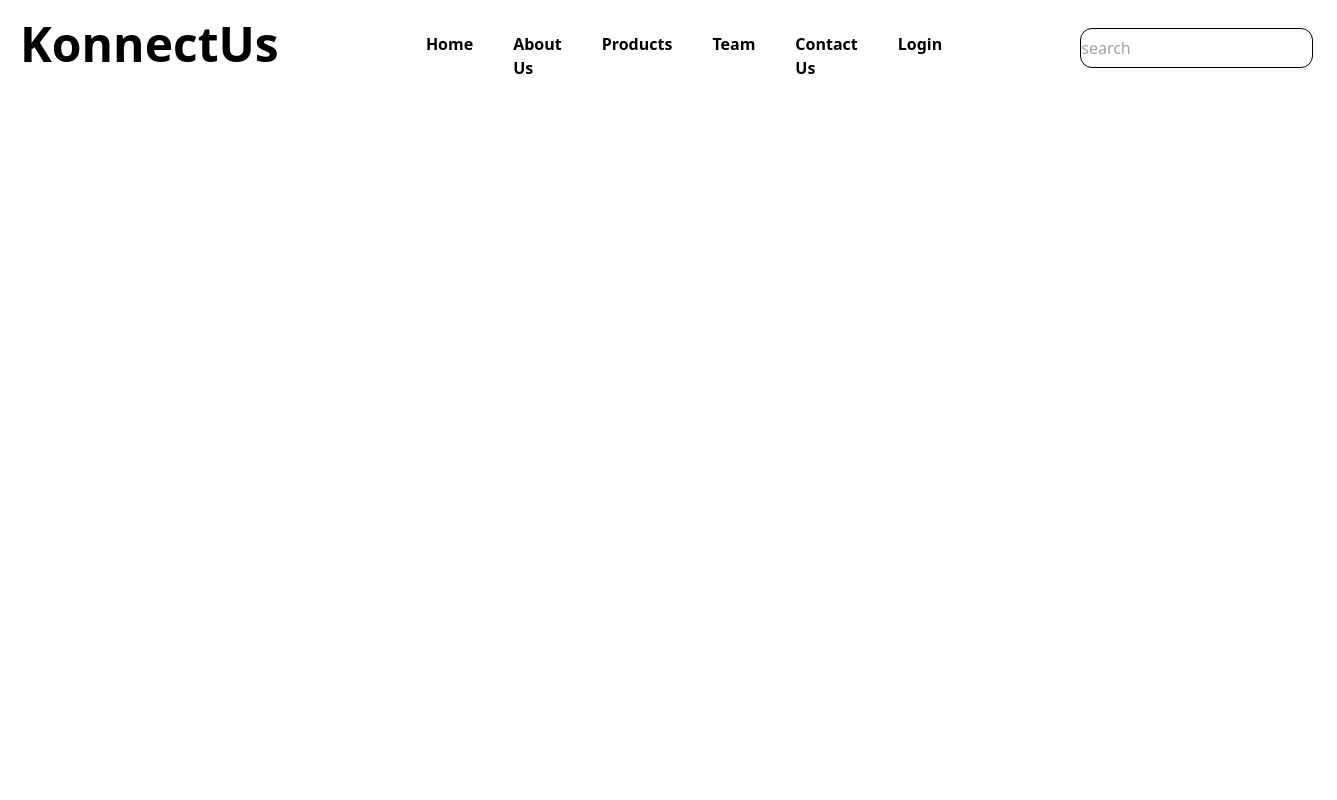
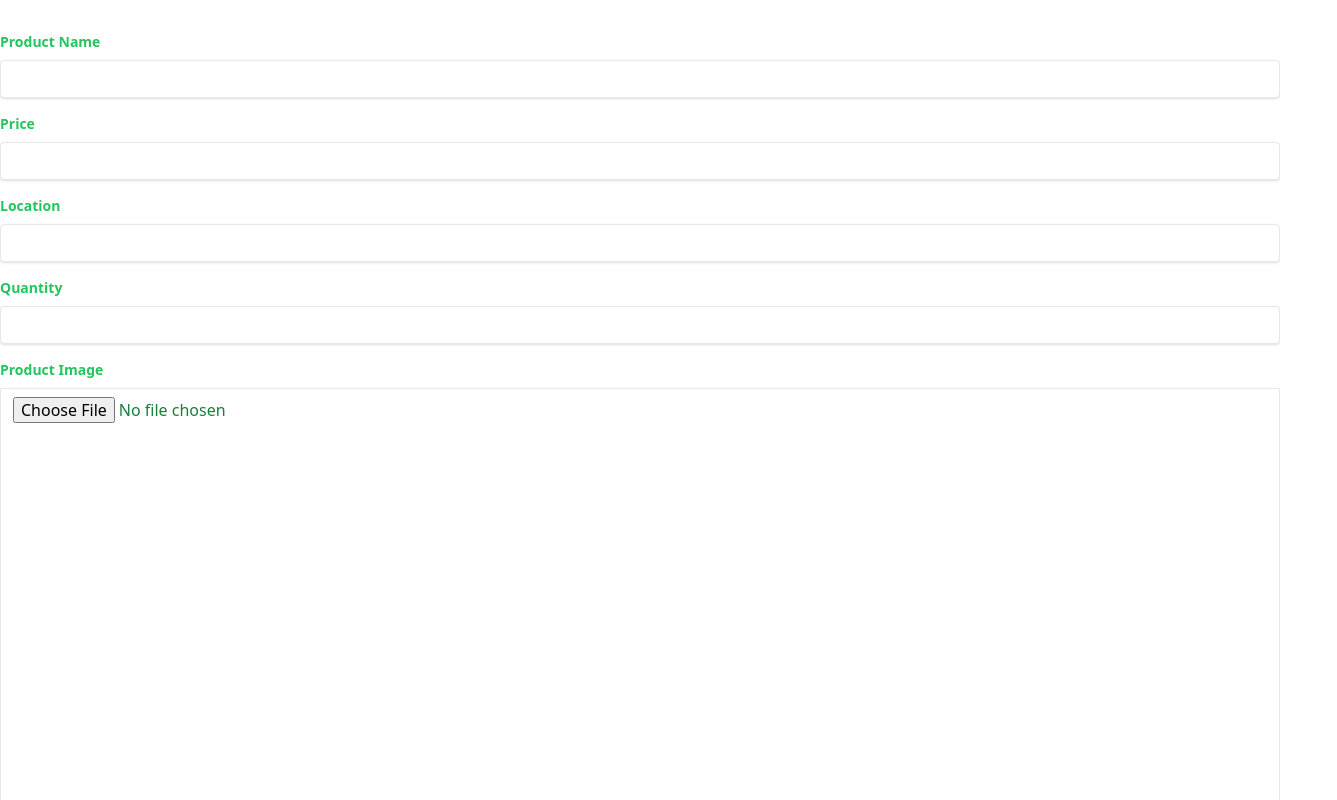
Before and after one commit to KhoTheProgrammer/KonnectUs, a React (Create React App) app: page / in a window 1280 px wide. Shown: the top 800 px of the page, 1337 px wide, since content can reach past the window. Built offline with nearby package versions, Linux system fonts and the light colour scheme.

Commit message:
products codes

```diff
--- a/src/App.js
+++ b/src/App.js
@@ -1,9 +1,13 @@
-import HomePage from './components/HomePage/HomePage'
-
+import React from "react";
+import Product from "./components/Product";
 function App() {
   return (
-    <div className="App">
-        <HomePage/>
+    <div className="Container">
+
+      <header className="header">
+        <div></div>
+      </header>
+        <Product/>
     </div>
   );
 }
--- /dev/null
+++ b/src/components/Product.js
@@ -0,0 +1,126 @@
+import React, { useState } from "react";
+
+const ProductForm = () => {
+  const [products, setProducts] = useState([]);
+  const [productName, setProductName] = useState("");
+  const [price, setPrice] = useState("");
+  const [location, setLocation] = useState("");
+  const [quantity, setQuantity] = useState("");
+  const [image, setImage] = useState(null);
+
+  const handleSubmit = (e) => {
+    e.preventDefault();
+    const newProduct = {
+      name: productName,
+      price: price,
+      location: location,
+      quantity: quantity,
+      image: image
+    };
+    setProducts([...products, newProduct]);
+    setProductName("");
+    setPrice("");
+    setLocation("");
+    setQuantity("");
+    setImage(null);
+  };
+
+  const handleDelete = (index) => {
+    const updatedProducts = [...products];
+    updatedProducts.splice(index, 1);
+    setProducts(updatedProducts);
+  };
+
+
+
+  const handleImageChange = (e) => {
+    const file = e.target.files[0];
+    setImage(file);
+  };
+
+  return (
+    <div className="container mx-auto">
+      <form onSubmit={handleSubmit} className="mt-8">
+        <div className="mb-4">
+          <label className="block text-green-500 text-sm font-bold mb-2">
+            Product Name
+          </label>
+          <input
+            type="text"
+            value={productName}
+            onChange={(e) => setProductName(e.target.value)}
+            className="shadow appearance-none border rounded w-full py-2 px-3 text-green-500 leading-tight focus:outline-none focus:shadow-outline"
+          />
+        </div>
+        <div className="mb-4">
+          <label className="block text-green-500 text-sm font-bold mb-2">
+            Price
+          </label>
+          <input
+            type="text"
+            value={price}
+            onChange={(e) => setPrice(e.target.value)}
+            className="shadow appearance-none border rounded w-full py-2 px-3 text-green-500 leading-tight focus:outline-none focus:shadow-outline"
+          />
+        </div>
+        <div className="mb-4">
+          <label className="block text-green-500 text-sm font-bold mb-2">
+            Location
+          </label>
+          <input
+            type="text"
+            value={location}
+            onChange={(e) => setLocation(e.target.value)}
+            className="shadow appearance-none border rounded w-full py-2 px-3 text-green-500 leading-tight focus:outline-none focus:shadow-outline"
+          />
+        </div>
+        <div className="mb-4">
+          <label className="block text-green-500 text-sm font-bold mb-2">
+            Quantity
+          </label>
+          <input
+            type="text"
+            value={quantity}
+            onChange={(e) => setQuantity(e.target.value)}
+            className="shadow appearance-none border rounded w-full py-2 px-3 text-green-500 leading-tight focus:outline-none focus:shadow-outline"
+          />
+        </div>
+        <div className="mb-4">
+          <label className="block text-green-500 text-sm font-bold mb-2">
+            Product Image
+          </label>
+          <input
+            type="file"
+            onChange={handleImageChange}
+            className="shadow appearance-none border aspect-square w-full py-2 px-3 text-green-700 leading-tight focus:outline-none focus:shadow-outline"
+        />
+        </div>
+        <button
+          type="submit"
+          className=" bg-gray-700 hover:bg-green-500 text-white font-bold py-2 px-4 rounded focus:outline-none focus:shadow-outline"
+        >
+          Add Product
+        </button>
+      </form>
+      <div className="mt-8">
+        <h2 className="text-lg font-bold mb-4">Products</h2>
+        <ul>
+          {products.map((product, index) => (
+            <li key={index} className="mb-2">
+              {product.name} - K{product.price} - {product.location} -{" "}
+              {product.quantity}
+              <button
+                onClick={() => handleDelete(index)}
+                className="ml-2 text-sm text-green-500"
+              >
+                Delete
+              </button>
+            </li>
+          ))}
+        </ul>
+      </div>
+    </div>
+  );
+};
+
+export default ProductForm;
--- a/src/components/ProductsPage.js
+++ b/src/components/ProductsPage.js
@@ -1,20 +1,20 @@
 import React, { useState } from "react";
 
 const ProductsPage = () => {
-    const [products, setProducts] = useState([
+    const [products,setproducts] = useState([
         {
             id: 1,
             name: "Beans",
-            price: "k50",
+            price: "k1500",
             market: "machinga",
-            quantity:"50kg",
+            quantity:"1kg",
             image: "https://th.bing.com/th/id/OIP.NPA3NW4kQ3Ea0HC4ol99dgHaE8?rs=1&pid=ImgDetMain",
         },
 
         {
             id: 2,
             name: "Maizes",
-            price: "k70",
+            price: "k7000",
             market: "zomba market",
             quantity:"50kg",
             image: "https://world-crops.com/wp-content/uploads/Corn-Maize-1.jpg",
@@ -41,7 +41,7 @@ const ProductsPage = () => {
     return (
 <div className="container mx-auto px-4 py-8" style={{ backgroundImage: 'url("https://www.ashwameghagri.com/images/event_3.jpg")', backgroundSize: 'cover', backgroundPosition: 'center' }}>
         <div className="container mx-auto px-4 py-8">
-            <h1 className="text-3xl text-white font-bold text-center mb-8">PRODUCT CATALOGUE</h1>
+            <h1 className="text-3xl text-green-500 font-bold text-center mb-8">PRODUCT CATALOGUE</h1>
             <div className="grid grid-cols-1 sm:grid-cols-2 md:grid-cols-3 lg:grid-cols-4 gap-8">
                 {products.map((product) => (
                     <div key={product.id} className="bg-white shadow-md rounded-lg p-6">
```
